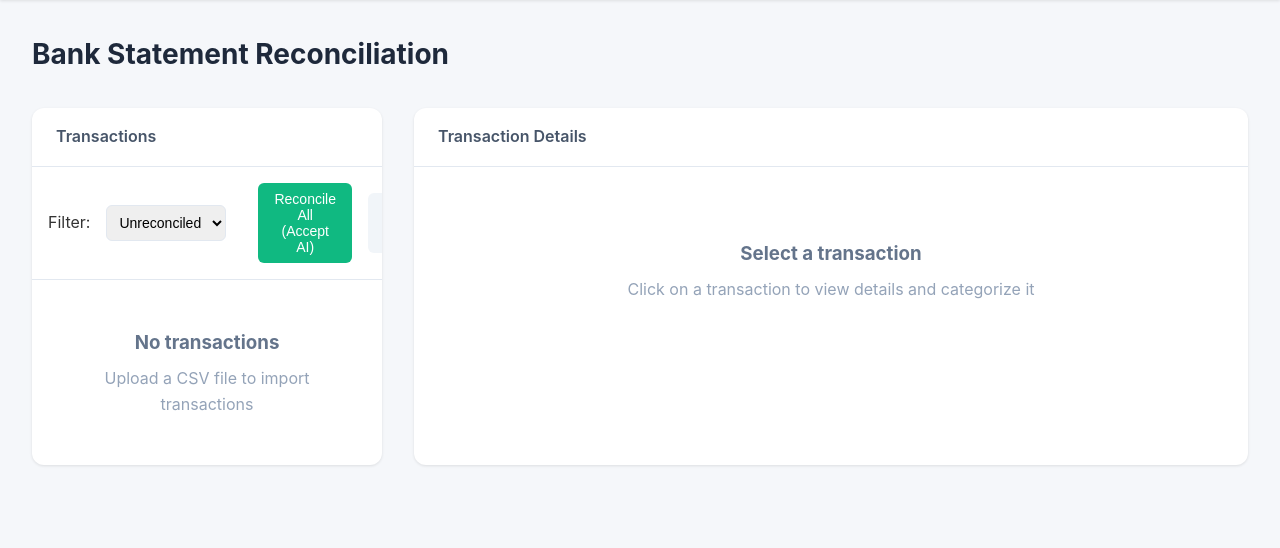
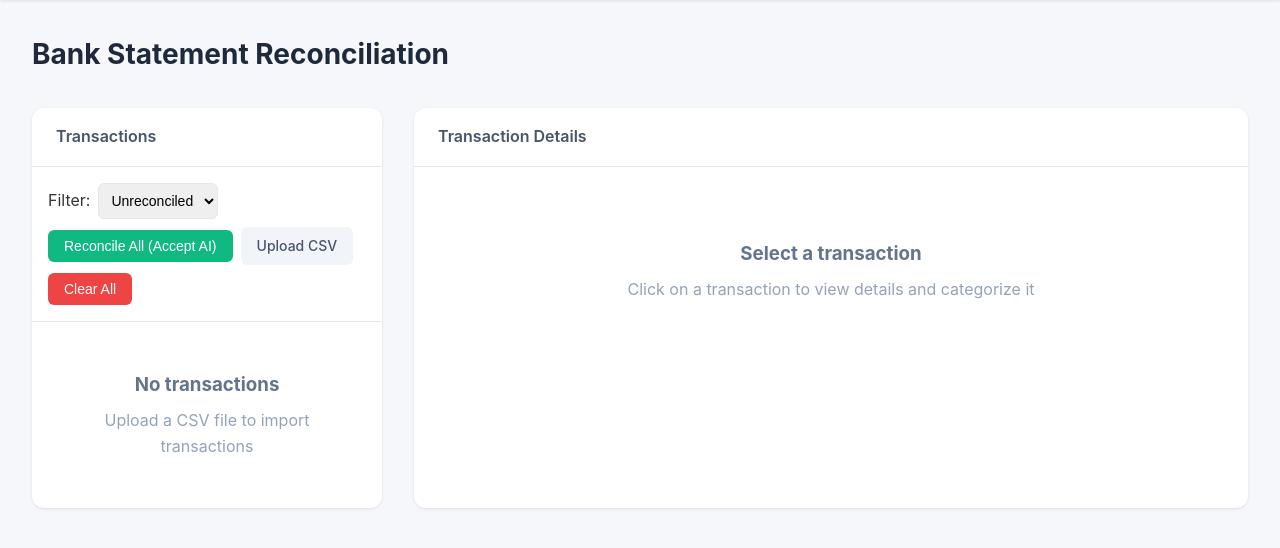
Before and after one commit to RaggedR/bills, a Flask app: page /reconciliation in a window 1280 px wide. Shown: the part 74-622 px from the top of the page. Run offline with Flask 3, Linux system fonts and the light colour scheme; data that the repository does not hold is empty.

Commit message:
Add clear data button and fix UI layout
- Add "Clear All" button to clear transactions and merchant cache
- Fix filter bar wrapping so Upload CSV button is visible on narrow cards
- Make bar chart vertical and increase height to 400px

🤖 Generated with [Claude Code](https://claude.com/claude-code)

Co-Authored-By: Claude Opus 4.5 <noreply@anthropic.com>

```diff
--- a/app.py
+++ b/app.py
@@ -425,5 +425,13 @@ def clear_transactions():
     return jsonify({'success': True})
 
 
+@app.route('/api/clear-data', methods=['POST'])
+def clear_data():
+    """Clear all transactions and merchant cache."""
+    save_json(TRANSACTIONS_FILE, [])
+    save_json(MERCHANT_CACHE_FILE, {})
+    return jsonify({'success': True})
+
+
 if __name__ == '__main__':
     app.run(debug=True, port=5001)
--- a/static/style.css
+++ b/static/style.css
@@ -340,7 +340,8 @@ select.form-control {
     padding: 1rem;
     border-bottom: 1px solid #e2e8f0;
     display: flex;
-    gap: 1rem;
+    flex-wrap: wrap;
+    gap: 0.5rem;
     align-items: center;
 }
 
--- a/templates/analysis.html
+++ b/templates/analysis.html
@@ -43,7 +43,7 @@
                 <h2>Spending Comparison</h2>
             </div>
             <div class="card-body">
-                <div class="chart-container" style="height: 300px;">
+                <div class="chart-container" style="height: 400px;">
                     <canvas id="barChart"></canvas>
                 </div>
             </div>
@@ -178,7 +178,6 @@ function renderBarChart() {
         options: {
             responsive: true,
             maintainAspectRatio: false,
-            indexAxis: 'y',
             plugins: {
                 legend: {
                     display: false
@@ -192,7 +191,7 @@ function renderBarChart() {
                 }
             },
             scales: {
-                x: {
+                y: {
                     ticks: {
                         callback: function(value) {
                             return '$' + value;
--- a/templates/reconciliation.html
+++ b/templates/reconciliation.html
@@ -25,6 +25,7 @@
                 Upload CSV
                 <input type="file" accept=".csv" onchange="uploadCSV(this)" style="display: none;">
             </label>
+            <button class="btn btn-danger" onclick="clearData()">Clear All</button>
         </div>
         <div id="aiStatus" class="ai-status" style="display: none;">
             <div class="spinner"></div>
@@ -266,6 +267,26 @@ function uploadCSV(input) {
     input.value = '';
 }
 
+function clearData() {
+    if (!confirm('Clear all transactions and merchant cache? This cannot be undone.')) {
+        return;
+    }
+
+    fetch('/api/clear-data', {
+        method: 'POST',
+        headers: {'Content-Type': 'application/json'}
+    })
+    .then(r => r.json())
+    .then(result => {
+        if (result.success) {
+            alert('All data cleared');
+            loadTransactions();
+            selectedTransaction = null;
+            renderDetails();
+        }
+    });
+}
+
 function reconcileAll() {
     if (!confirm('Accept all AI suggestions and reconcile all transactions?')) {
         return;
```
